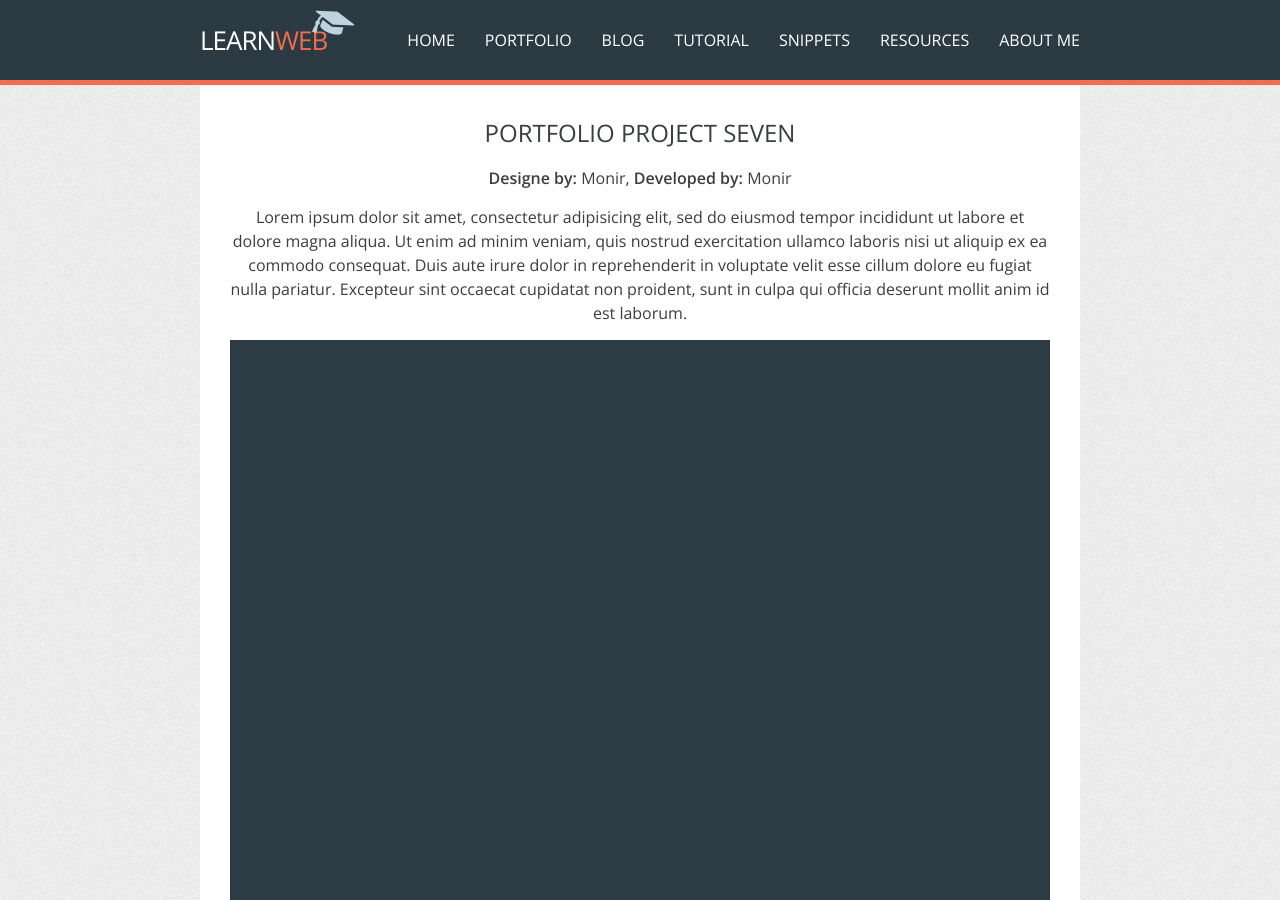
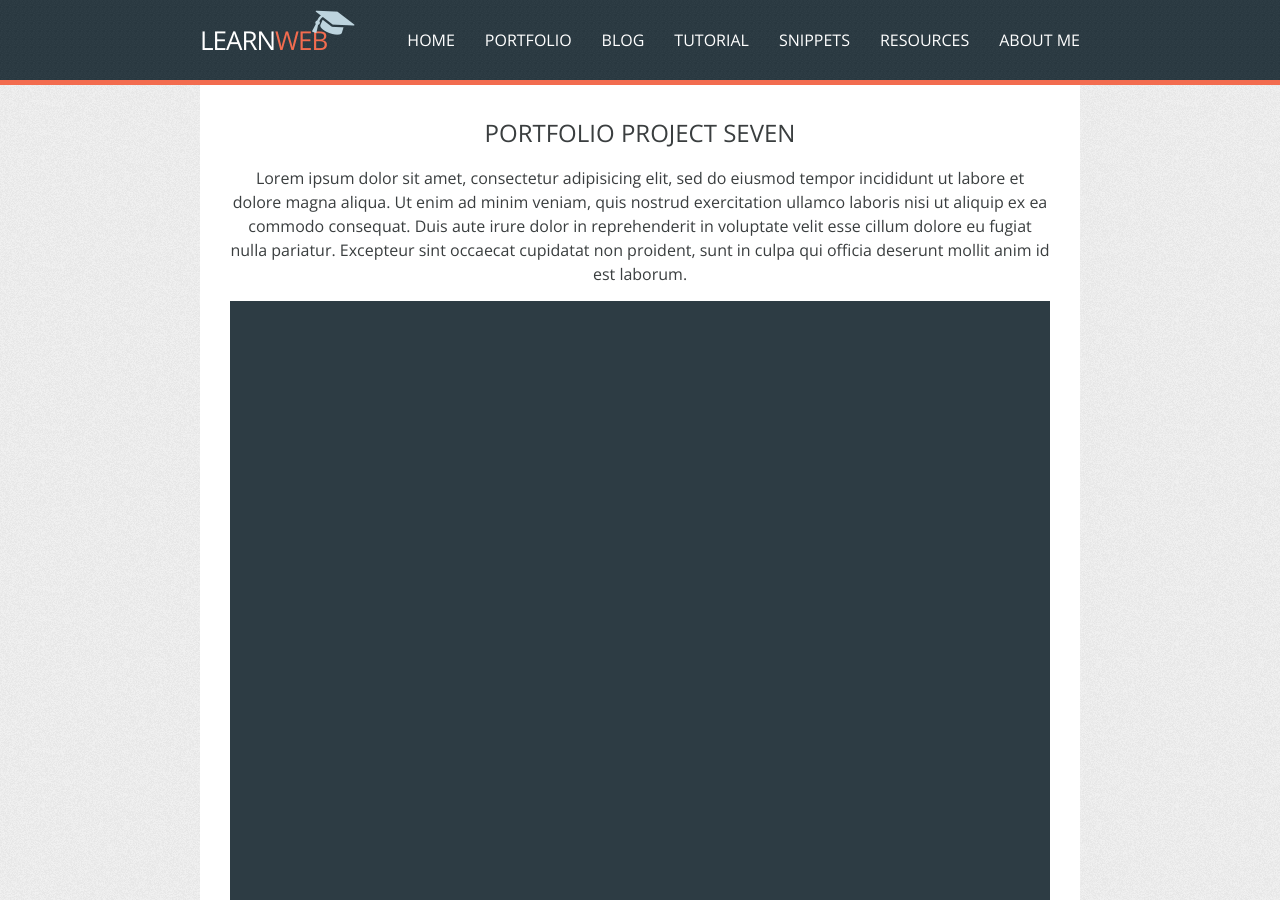
Before and after one commit to mahafuzur/LearnWeb, a Jekyll site: the page built from _portfolio/portfolio-7.md, in a window 1280 px wide and 900 px high. Built offline with Jekyll 4.4.1, drawn with Linux system fonts in a browser that asks for light colours; nearby versions of some CDN libraries; library files that are not in the unit come from our copies.

Commit message:
add if statement for check meta exist in portfolio.html layout file

```diff
--- a/_layouts/portfolio.html
+++ b/_layouts/portfolio.html
@@ -5,9 +5,14 @@
 
   <header class="portfolio-header">
     <h2 class="portfolio-title">{{ page.title }}</h2>
+
     <p>
+      {% if page.design_author %}
       <strong>Designe by:</strong> {{page.design_author}},
+      {% endif %}
+      {% if page.developed_author %}
       <strong>Developed by:</strong> {{page.developed_author}}
+      {% endif %}
     </p>
   </header>
 
--- a/_portfolio/portfolio-7.md
+++ b/_portfolio/portfolio-7.md
@@ -2,8 +2,6 @@
 layout: portfolio
 title: Portfolio project seven
 image: "portfolio-2.gif"
-design_author: "Monir"
-developed_author: "Monir"
 ---
 
 Lorem ipsum dolor sit amet, consectetur adipisicing elit, sed do eiusmod tempor incididunt ut labore et dolore magna aliqua. Ut enim ad minim veniam, quis nostrud exercitation ullamco laboris nisi ut aliquip ex ea commodo consequat. Duis aute irure dolor in reprehenderit in voluptate velit esse cillum dolore eu fugiat nulla pariatur. Excepteur sint occaecat cupidatat non proident, sunt in culpa qui officia deserunt mollit anim id est laborum.
```
Also changed, not shown: _portfolio/portfolio-8.md (+0 -1 lines).
